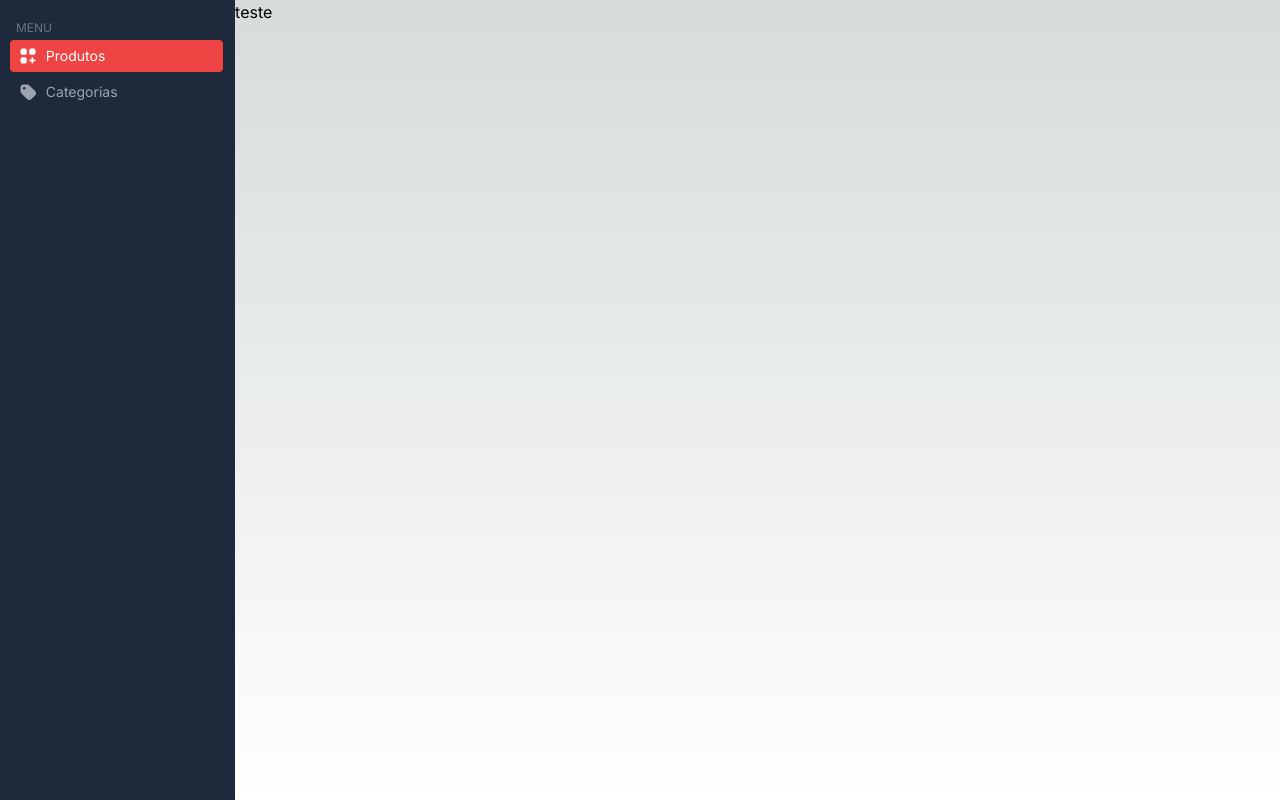
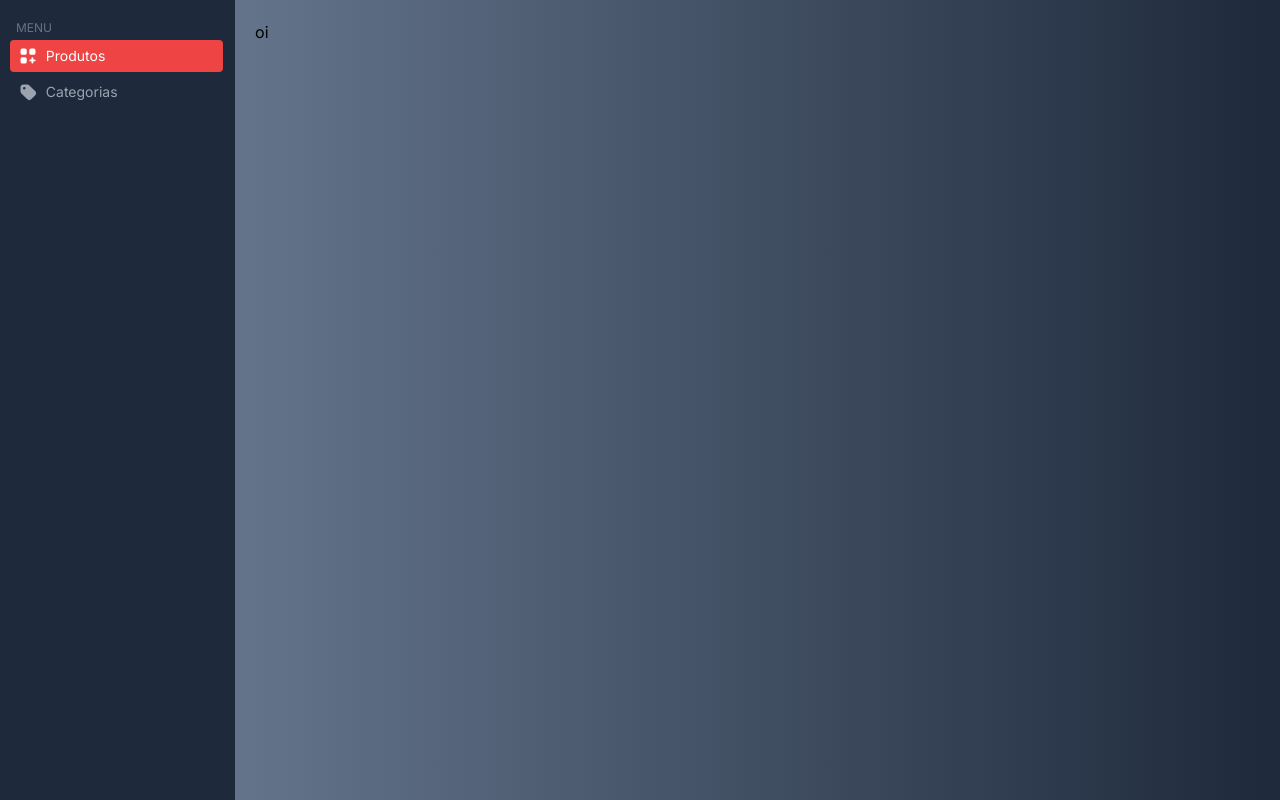
Before and after one commit to JohannesAlves/cursos-beta, a Next.js app: page /categorys in a window 1280 px wide. Built offline with nearby package versions, Linux system fonts and the light colour scheme.

Commit message:
refactor: using container component

```diff
--- a/src/app/categorys/page.tsx
+++ b/src/app/categorys/page.tsx
@@ -1,3 +1,5 @@
+import { CategorysTemplate } from '@/templates/Categorys';
+
 export default function Categorys() {
-  return <h1>teste</h1>;
+  return <CategorysTemplate />;
 }
--- a/src/templates/Categorys/index.tsx
+++ b/src/templates/Categorys/index.tsx
@@ -0,0 +1,9 @@
+import { Container } from '@/components/Container';
+
+export const CategorysTemplate = () => {
+  return (
+    <Container>
+      <div>oi</div>
+    </Container>
+  );
+};
--- a/src/templates/Home/index.tsx
+++ b/src/templates/Home/index.tsx
@@ -7,6 +7,7 @@ import { useEffect, useState } from 'react';
 import PencilIcon from '@/assets/icons/pencil.svg';
 import Image from 'next/image';
 import { formatNumberToCurrency } from '@/utils/format-number-toCurrency';
+import { Container } from '@/components/Container';
 
 export const HomeTemplate = () => {
   const [products, setProducts] = useState<IProduct[]>();
@@ -22,8 +23,8 @@ export const HomeTemplate = () => {
 
   return (
     <main className="flex">
-      <div className="flex flex-col items-center justify-center w-full bg-gradient-to-r from-slate-500 to-slate-800 p-5">
-        <div className="flex gap-2">
+      <Container>
+        <div className="flex gap-2 justify-center">
           <button className="text-gray-400 border-2 px-6 py-1 border-gray-700 rounded-lg hover:text-red-500 transition-all">
             CREATE PRODUCT
           </button>
@@ -102,7 +103,7 @@ export const HomeTemplate = () => {
             </table>
           </div>
         </div>
-      </div>
+      </Container>
     </main>
   );
 };
```
